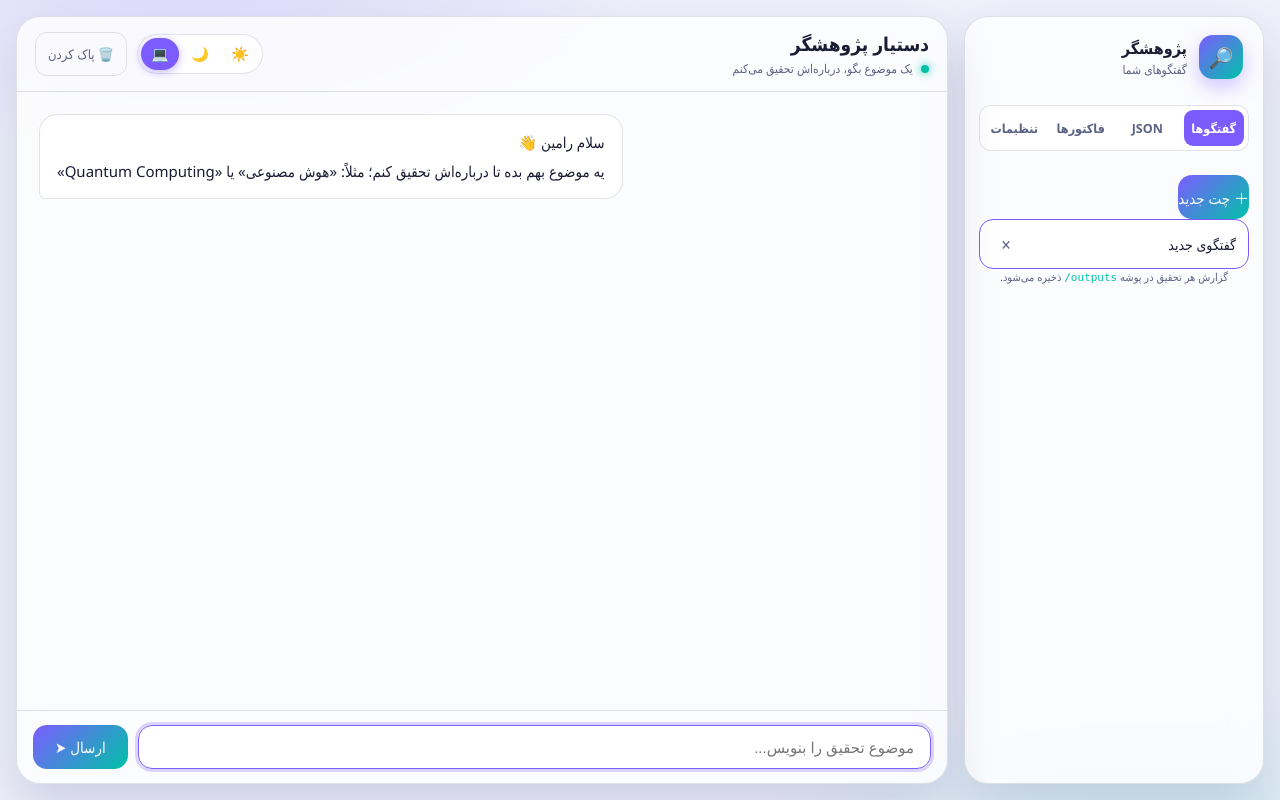
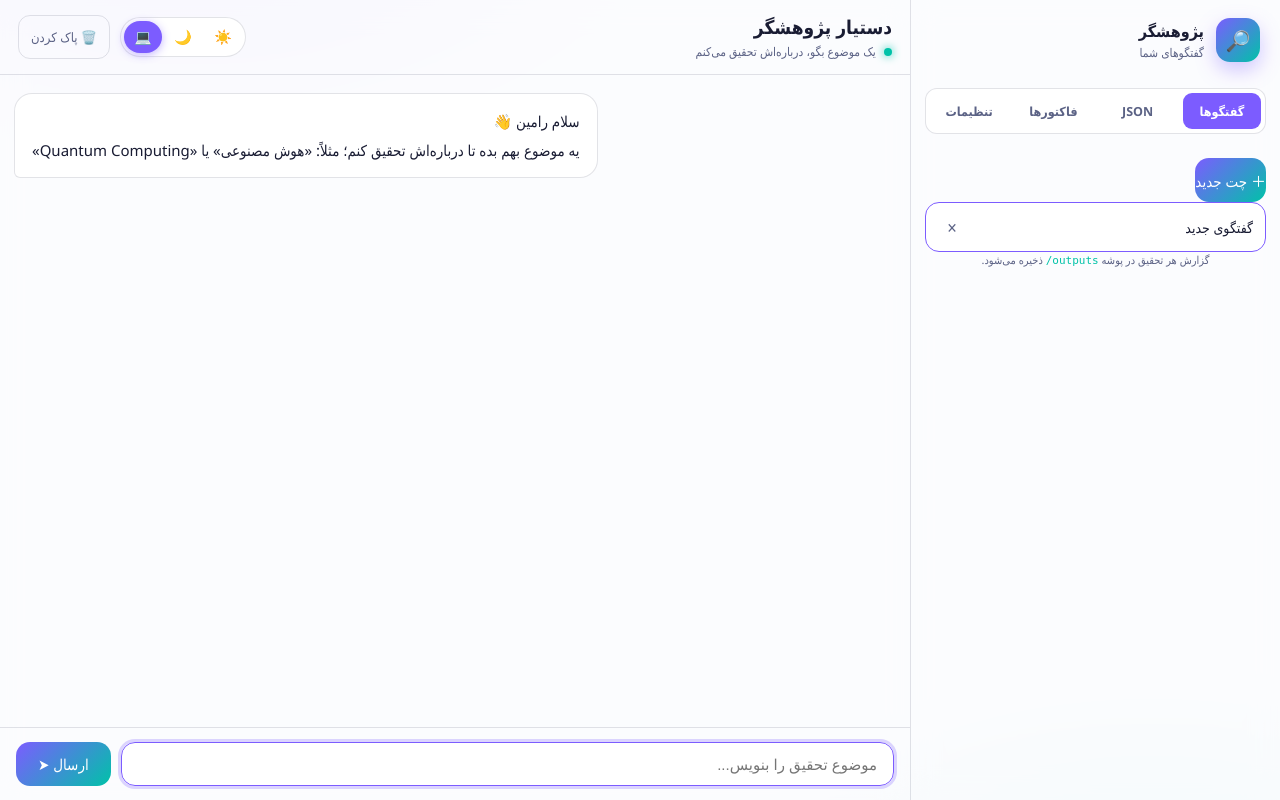
Before and after one commit to RaminBgrn/researcher-chatbot, a Flask app: page / in a window 1280 px wide. Run offline with Flask 3, Linux system fonts and the light colour scheme; data that the repository does not hold is empty.

Commit message:
Make layout full-bleed and widen sidebar to 370px

```diff
--- a/static/style.css
+++ b/static/style.css
@@ -74,12 +74,12 @@ button { font-family: inherit; }
 
 .layout {
   display: grid;
-  grid-template-columns: 300px minmax(0, 1fr);
-  gap: 16px;
-  max-width: 1280px;
+  grid-template-columns: 370px minmax(0, 1fr);
+  gap: 0;
+  max-width: none;
   height: 100dvh;
-  margin: 0 auto;
-  padding: 16px;
+  margin: 0;
+  padding: 0;
 }
 
 /* ---------------- سایدبار ---------------- */
@@ -88,10 +88,10 @@ button { font-family: inherit; }
   flex-direction: column;
   gap: 14px;
   background: var(--surface);
-  border: 1px solid var(--border);
-  border-radius: 24px;
+  border: none;
+  border-inline-end: 1px solid var(--border);
+  border-radius: 0;
   backdrop-filter: blur(14px);
-  box-shadow: var(--shadow);
   padding: 18px 14px;
   min-height: 0;
 }
@@ -152,10 +152,9 @@ button { font-family: inherit; }
 .app {
   display: flex; flex-direction: column; min-width: 0; min-height: 0;
   background: var(--surface);
-  border: 1px solid var(--border);
-  border-radius: 24px;
+  border: none;
+  border-radius: 0;
   backdrop-filter: blur(14px);
-  box-shadow: var(--shadow);
   overflow: hidden;
 }
 .header {
@@ -208,14 +207,14 @@ h1 { font-size: 19px; }
 /* ---------------- پیام‌ها ---------------- */
 .messages {
   flex: 1; min-height: 0; overflow-y: auto;
-  padding: 22px;
+  padding: 18px 14px;
   display: flex; flex-direction: column; gap: 14px;
 }
 .msg { display: flex; }
 .msg.user { justify-content: flex-start; }
 .msg.bot { justify-content: flex-end; }
 .bubble {
-  max-width: 78%;
+  max-width: 88%;
   padding: 13px 17px;
   border-radius: 18px;
   line-height: 1.9;
@@ -262,10 +261,10 @@ h1 { font-size: 19px; }
   .app { border-radius: 0; border: none; }
   .menu-btn { display: grid; }
   .subtitle { display: none; }
-  .bubble { max-width: 88%; }
+  .bubble { max-width: 92%; }
   .sidebar {
     position: fixed; top: 0; bottom: 0; right: 0;
-    width: min(84vw, 320px);
+    width: min(88vw, 360px);
     z-index: 30;
     border-radius: 0;
     background: var(--surface-strong);
```
